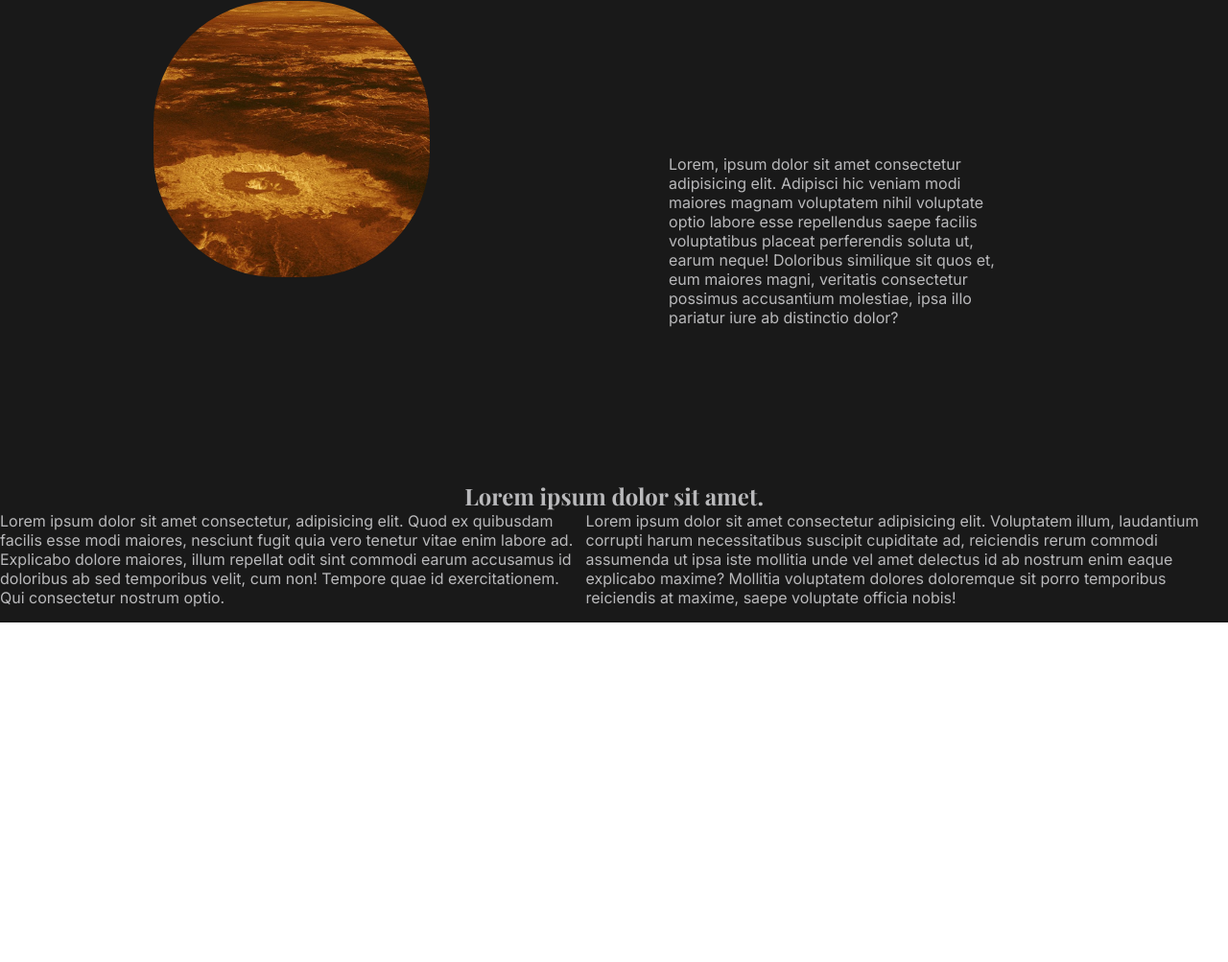
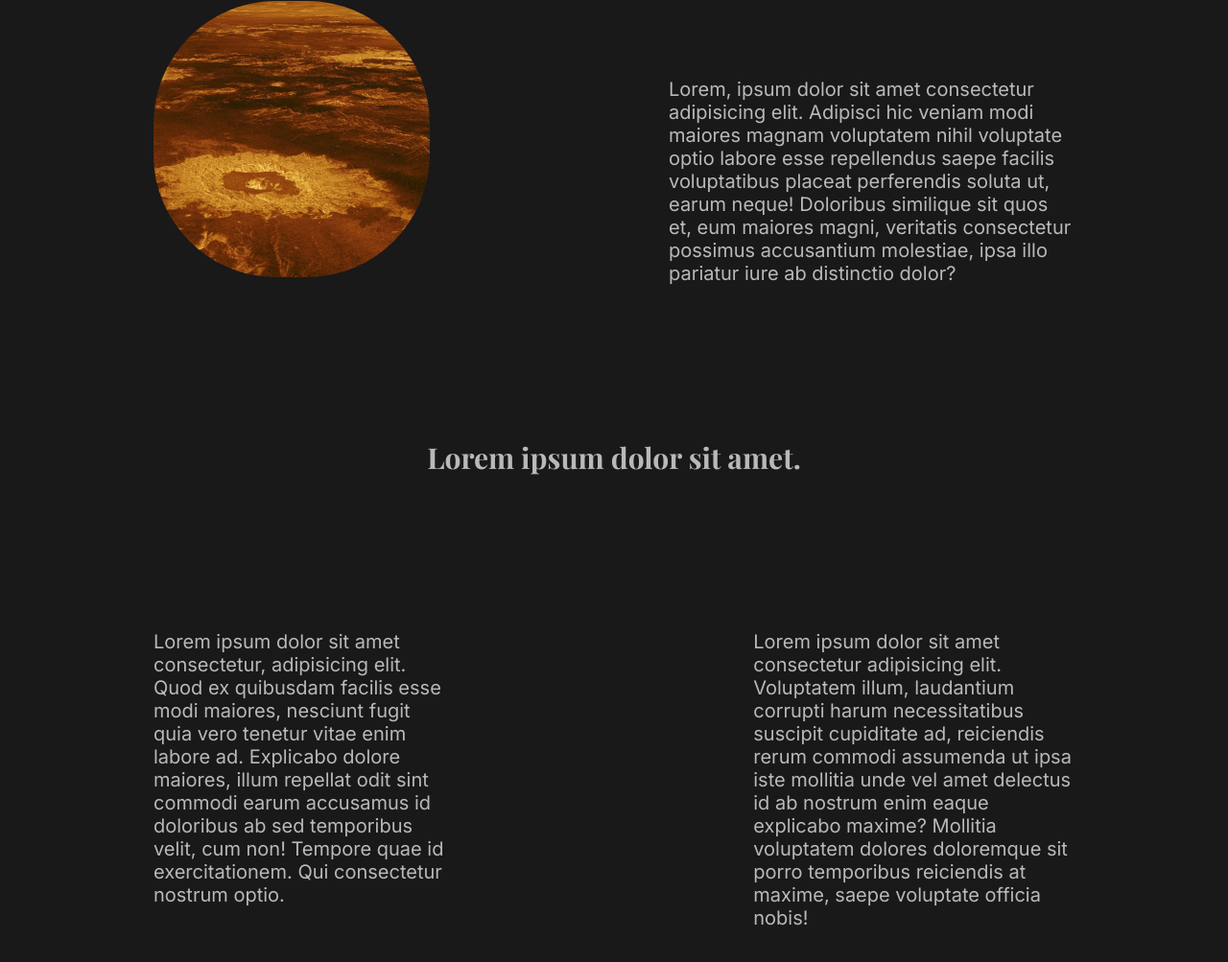
Before and after one commit to bbr022025/Projekt-Venus, a plain HTML site: page index.html in a window 1280 px wide. Shown: the part 1231-2234 px from the top of the page at 96% size. Before the commit the page ends 1880 px from the top, so only its background shows below. Drawn offline with nearby package versions, Linux system fonts and the light colour scheme; a web font is replaced by a local one.

Commit message:
sticky nav, flow scrolling, font styling

```diff
--- a/index.html
+++ b/index.html
@@ -55,7 +55,7 @@
         <section class="mission">
           <h2>Lorem ipsum dolor sit amet.</h2>
           <div class="box">
-            <p>
+            <p class="p-center">
               Lorem ipsum dolor sit amet consectetur, adipisicing elit. Quod ex
               quibusdam facilis esse modi maiores, nesciunt fugit quia vero
               tenetur vitae enim labore ad. Explicabo dolore maiores, illum
@@ -63,7 +63,7 @@
               temporibus velit, cum non! Tempore quae id exercitationem. Qui
               consectetur nostrum optio.
             </p>
-            <p>
+            <p class="p-center">
               Lorem ipsum dolor sit amet consectetur adipisicing elit.
               Voluptatem illum, laudantium corrupti harum necessitatibus
               suscipit cupiditate ad, reiciendis rerum commodi assumenda ut ipsa
--- a/style.css
+++ b/style.css
@@ -19,6 +19,10 @@
   --preset-font-playfair: "Playfair Display", serif;
 }
 
+html {
+  scroll-behavior: smooth;
+}
+
 /* Header */
 
 header {
@@ -36,6 +40,8 @@ nav {
   justify-content: space-between;
   align-items: center;
   height: 15rem;
+  position: sticky;
+  top: 0;
 }
 .nav-links {
   flex: 1;
@@ -125,22 +131,24 @@ nav {
 
 .container {
   background-color: var(--preset-color-black);
-  padding: 1rem 0;
+  padding: 0.5rem 0;
 }
 
 h2 {
   text-align: center;
   color: var(--preset-font-color-grey);
   font-family: var(--preset-font-playfair);
+  font-size: 30px;
 }
 
 p {
   color: var(--preset-font-color-grey);
   font-family: var(--preset-font-inter);
+  font-size: 20px;
 }
 
 .p-center {
-  padding: 15rem 15rem 10rem 10rem;
+  padding: 10rem 10rem 10rem 10rem;
 }
 
 #venus-surface {
```
